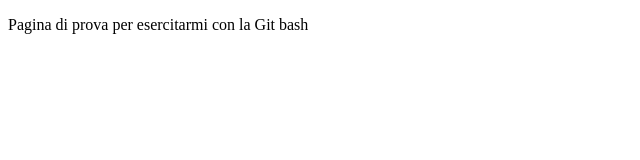
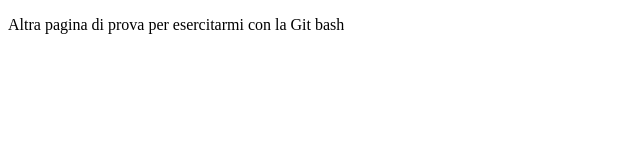
Before and after one commit to Utuze27/demo_repo, a plain HTML site: page index.html in a window 1280 px wide. Shown: the full height of the page, 0-640 px from the left. Drawn offline with Linux system fonts and the light colour scheme.

Commit message:
Modifica del body

```diff
--- a/index.html
+++ b/index.html
@@ -7,6 +7,6 @@
     <title>Pagina di prova</title>
 </head>
 <body>
-    <p>Pagina di prova per esercitarmi con la Git bash</p>
+    <p>Altra pagina di prova per esercitarmi con la Git bash</p>
 </body>
 </html>
```
